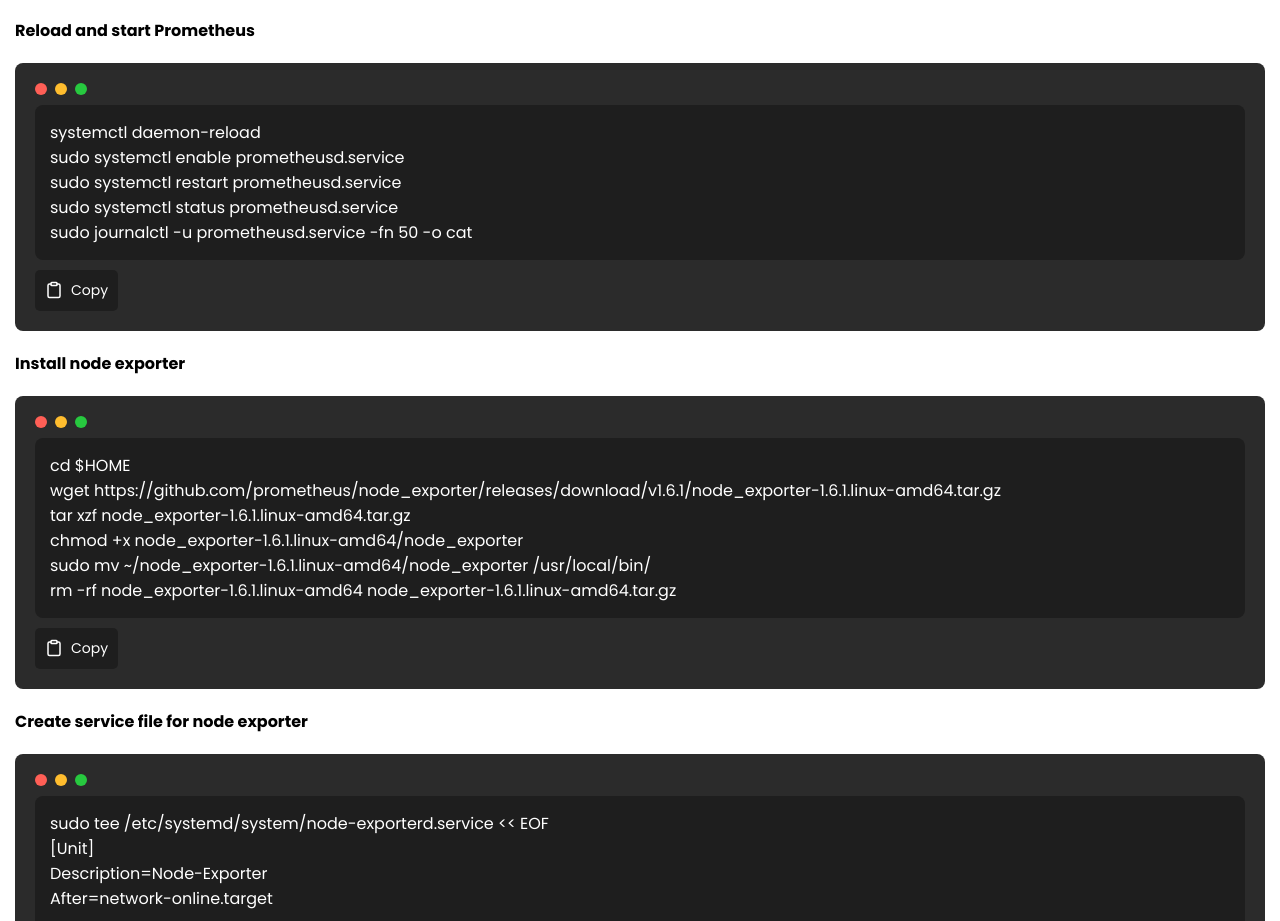
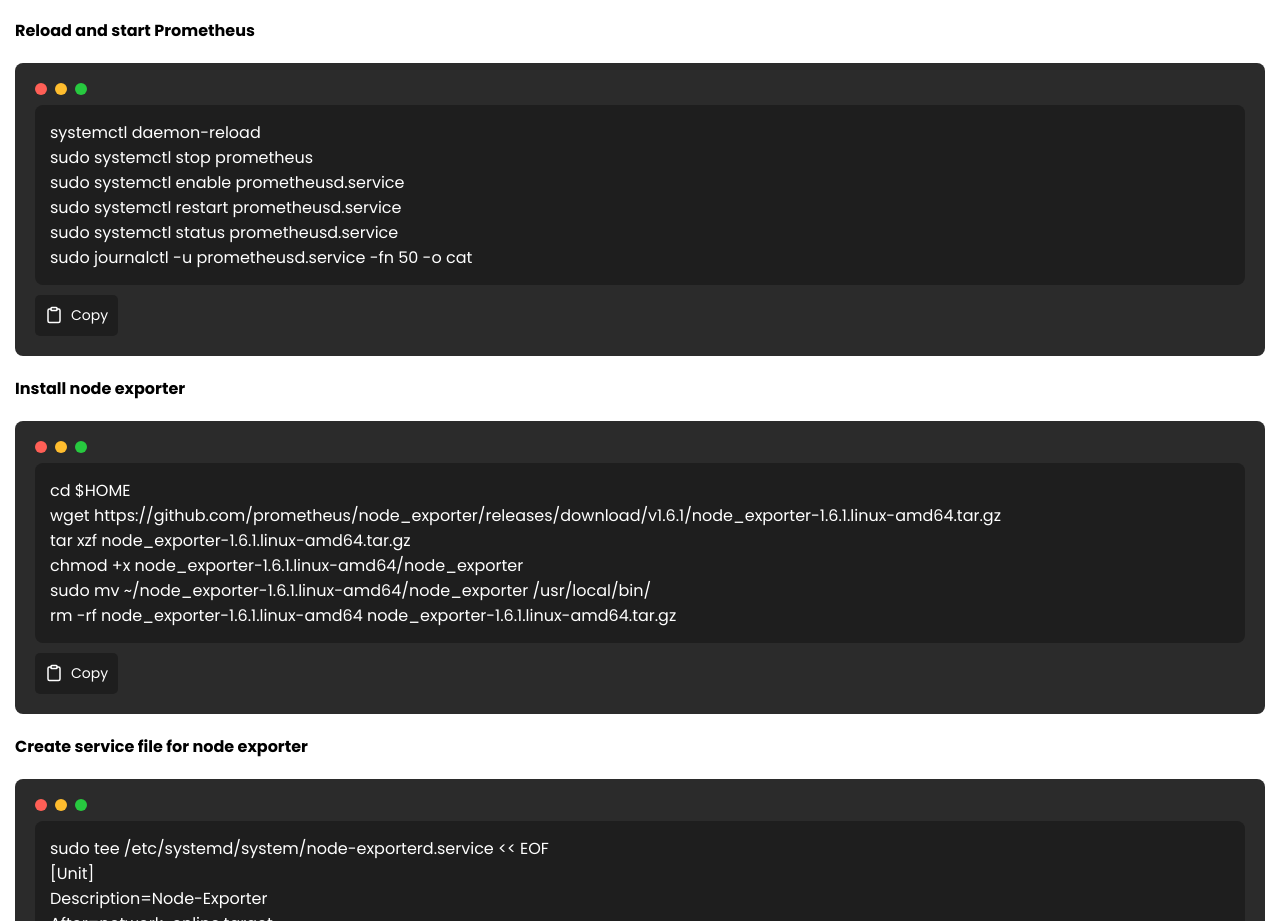
Before and after one commit to antonbelinskiy/story-protocol-explorer, a React (Create React App) app: page /install-node in a window 1280 px wide. Shown: the part 6163-7084 px from the top of the page. Built offline with nearby package versions, Linux system fonts and the light colour scheme.

Commit message:
redo Grafana install manual

```diff
--- a/src/pages/InstallingManual.jsx
+++ b/src/pages/InstallingManual.jsx
@@ -241,6 +241,7 @@
 
                 <CodeBlock
                     codeText={`systemctl daemon-reload
+sudo systemctl stop prometheus
 sudo systemctl enable prometheusd.service
 sudo systemctl restart prometheusd.service
 sudo systemctl status prometheusd.service
```
